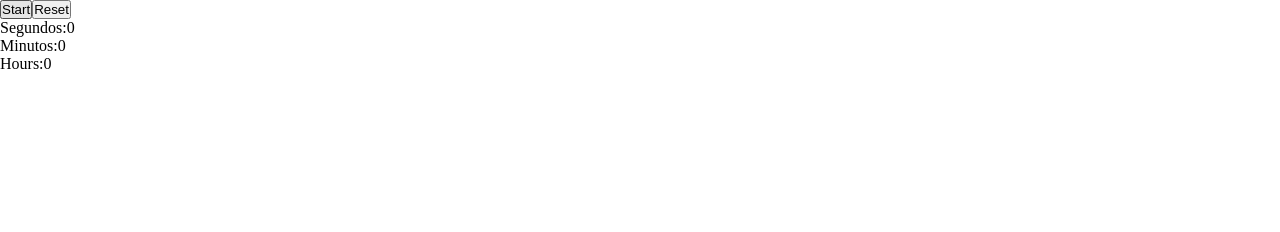
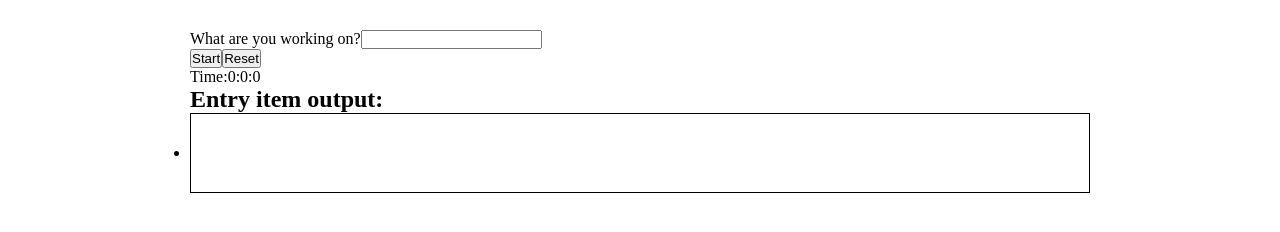
Before and after one commit to jenhedg/trackr, a React app: page / in a window 1280 px wide. Built offline with nearby package versions, Linux system fonts and the light colour scheme.

Commit message:
adding time entry input comp

```diff
--- a/src/components/App/App.js
+++ b/src/components/App/App.js
@@ -1,11 +1,11 @@
 import React from "react";
-import BtnTimer from "../BtnTimer/BtnTimer";
+import TimeEntry from "../TimeEntry/TimeEntry";
 import "../../index.scss";
 
 function App() {
   return (
     <div className="App">
-      <BtnTimer></BtnTimer>
+      <TimeEntry></TimeEntry>
     </div>
   );
 }
--- a/src/components/BtnTimer/BtnTimer.js
+++ b/src/components/BtnTimer/BtnTimer.js
@@ -1,7 +1,6 @@
 import React, { useState, useEffect } from "react";
 
-function BtnTimer() {
-  const [date, setDate] = useState();
+function BtnTimer(props) {
   const [seconds, setSeconds] = useState(0);
   const [minutes, setMinutes] = useState(0);
   const [hours, setHours] = useState(0);
@@ -54,10 +53,9 @@ function BtnTimer() {
     <div>
       <button className="btnTimer" onClick={handleClick}>{isActive ? 'Stop' : 'Start'}</button>
       <button className="button" onClick={handleReset}>Reset</button>
-      <div>Segundos:{seconds}</div>
-      <div>Minutos:{minutes}</div>
-      <div>Hours:{hours}</div>
-      <div>{date}</div>
+      <div>
+        <span>Time:{hours}:{minutes}:{seconds}</span>
+      </div>
     </div>
   );
 }
--- /dev/null
+++ b/src/components/TimeEntry/TimeEntry.js
@@ -0,0 +1,38 @@
+import React, { useState, useEffect } from "react";
+import BtnTimer from "../BtnTimer/BtnTimer";
+
+function TimeEntry(props) {
+  const [isActive, setIsActive] = useState(false);
+  const [description, setDescription] = useState('');
+
+  function handleChange(e) {
+    setDescription(e.target.value);
+  }
+
+
+  return (
+    <div>
+      <form>
+        <label for={description}>
+          What are you working on?
+          <input
+            id={props.id}
+            className="timeEntry"
+            type="text"
+            value={description}
+            onChange={handleChange}
+          />
+        </label>
+      </form>
+      <BtnTimer></BtnTimer>
+      <div className="timeEntryContainer">
+        <h2>Entry item output:</h2>
+        <ul>
+          <li className="timeEntry__item">{description}</li>
+        </ul>
+      </div>
+    </div>
+  );
+}
+
+export default TimeEntry;
--- a/src/index.scss
+++ b/src/index.scss
@@ -14,3 +14,14 @@
   margin: 0;
   padding: 0;
 }
+
+.App {
+  padding: 30px;
+  margin: 0 auto;
+  width: 960px;
+}
+
+.timeEntry__item {
+  border: 1px solid black;
+  padding: 30px 0;
+}
```
